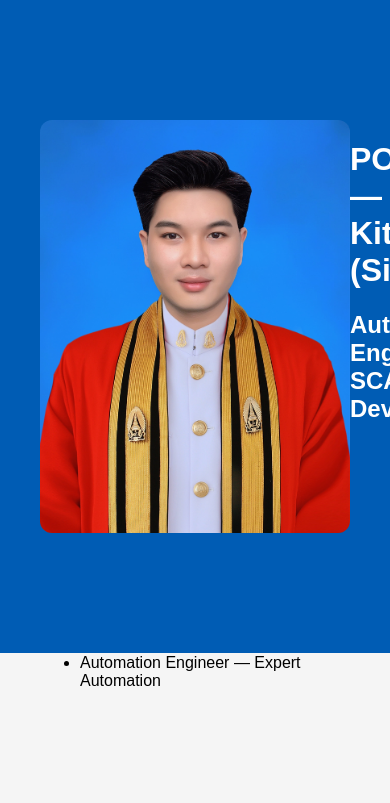
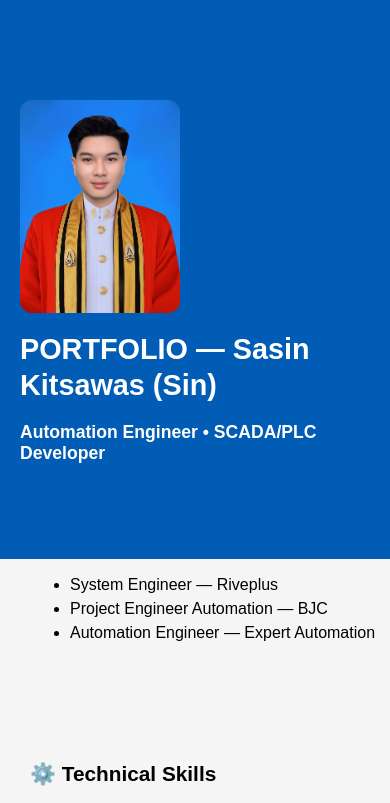
Before and after one commit to SasinKsw/my-portfolio, a plain HTML site: page index.html in a window 390 px wide. Shown: the top 803 px of the page. Drawn offline with Linux system fonts and the light colour scheme.

Commit message:
update style

```diff
--- a/style.css
+++ b/style.css
@@ -64,3 +64,62 @@ img {
     max-width: 100%;
     border-radius: 12px;
 }
+/* ----------------------------
+   MOBILE RESPONSIVE FIX (สำคัญ!)
+-----------------------------*/
+@media screen and (max-width: 768px) {
+
+  /* ทุก section ให้ชิดซ้าย และเว้นขอบแบบมือถือ */
+  section {
+    padding: 40px 20px;
+  }
+
+  /* HERO บนมือถือ */
+  .hero {
+    padding: 80px 20px;
+    text-align: left; /* ไม่ต้องกึ่งกลาง ให้ชิดซ้ายแบบ Desktop */
+  }
+
+  .hero h1 {
+    font-size: 1.8rem;
+    line-height: 2.2rem;
+  }
+
+  .hero h2 {
+    font-size: 1.1rem;
+  }
+
+  /* รูปโปรไฟล์ไม่ให้ใหญ่เกิน */
+  .profile-pic {
+    width: 160px;
+    height: auto;
+    margin-top: 20px;
+  }
+
+  /* Container ให้เต็มจอ แต่เว้นระยะ */
+  .container {
+    padding: 0 10px;
+  }
+
+  /* เนื้อหาข้างใน ปรับให้แคบลง อ่านง่ายขึ้น */
+  .content, section, ul, p {
+    max-width: 100%;
+  }
+
+  /* Header บนมือถือ */
+  header {
+    padding: 15px 20px;
+    flex-direction: column;
+    align-items: flex-start;
+  }
+
+  /* ข้อความในแต่ละหัวข้อ */
+  h3 {
+    font-size: 1.3rem;
+  }
+
+  p, li {
+    font-size: 1rem;
+    line-height: 1.5rem;
+  }
+}
```
